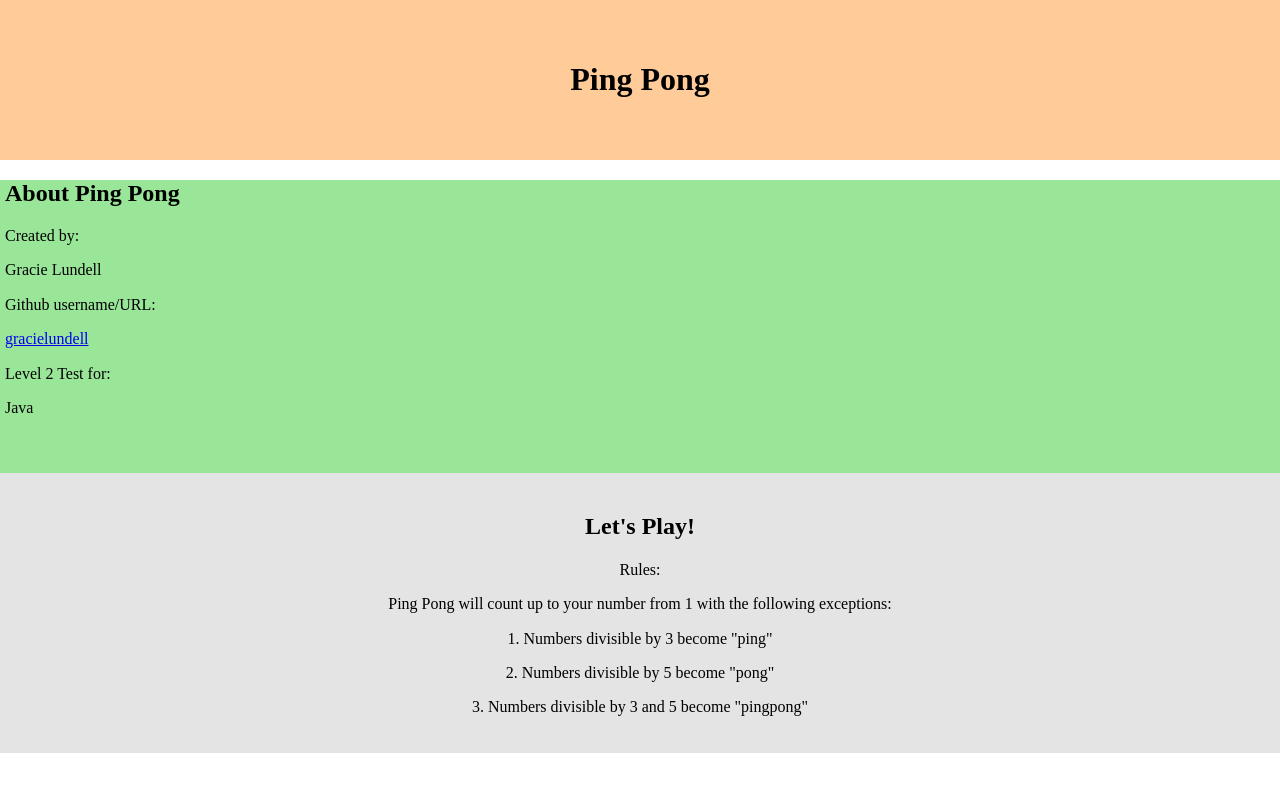
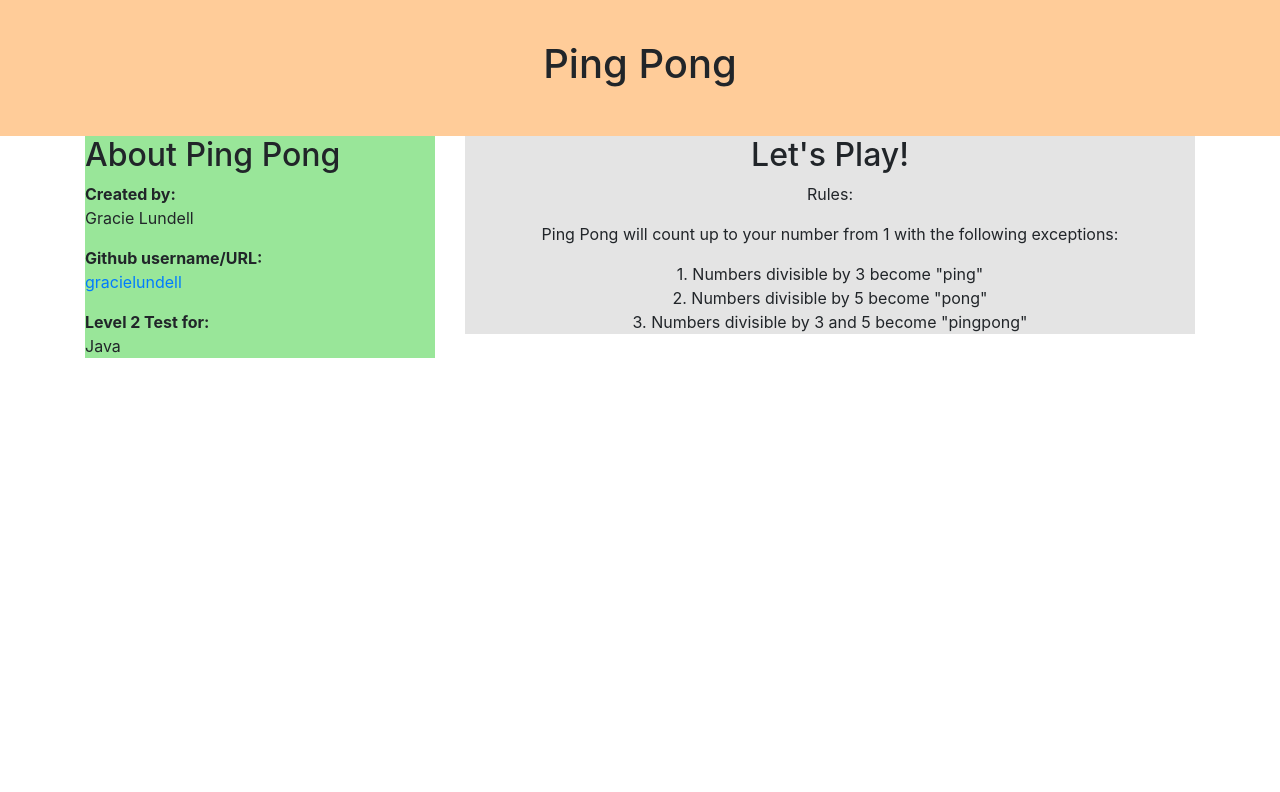
Before and after one commit to gracielundell/epicodus-code-review-3, a plain HTML site: page pingping.html in a window 1280 px wide. Drawn offline with nearby package versions, Linux system fonts and the light colour scheme.

Commit message:
Align 'About' and 'Rules' next to eact other

```diff
--- a/css/pingpong.css
+++ b/css/pingpong.css
@@ -1,22 +1,41 @@
-
+/**************************
+HEADING
+**************************/
 header {
-  padding: 20px; 20px;
-  background: #FFCC99;
+  padding: 40px; 20px;
+  background: #FFCC99; /* peach */
   text-align: center;
 }
 
-h1 {
-  padding: 20px 20px;
+
+/**************************
+'ABOUT' SIDEBAR SHAPING
+**************************/
+
+
+
+/**************************
+'LET'S PLAY' SHAPING
+**************************/
+.my-info {
+  text-align: left;
+  margin: 0;
+}
+
+
+/**************************
+COLORS
+**************************/
+body {
+  background: #E4E4E4; /* grey */
+}
+
+
+.rules {
+  background: #E4E4E4; /* grey */
+  text-align: center;
 }
 
 .my-info {
-  background: #99E699;
-  text-align: left;
-  padding: 0 20px 40px 5px;
+  background: #99E699; /* green */
 }
-
-.rules {
-  background: #E4E4E4;
-  text-align: center;
-  padding: 20px;
-}
--- a/pingping.html
+++ b/pingping.html
@@ -1,36 +1,44 @@
 <!DOCTYPE html>
-<html>
+<html lang="eng">
   <head>
     <meta charset="utf-8">
     <title> Gracie Lundell | Level 2 Coding Challenge </title>
-    <link rel="stylesheet" href="css/normalize.css">
     <link rel="stylesheet" href="css/pingpong.css">
+    <link rel="stylesheet" href="css/bootstrap.min.css"
+
   </head>
+
   <body>
     <header>
-      <div align="center">
         <h1> Ping Pong </h1>
-      </div>
     </header>
+
     <section>
+    <div class="container">
+      <div class="row">
+        <div class="col-md-4">
           <div class="my-info">
             <h2> About Ping Pong </h2>
-          <p> Created by: </p>
-          <p>Gracie Lundell</p>
-          <p>Github username/URL: </p>
-          <a href="https://github.com/gracielundell">gracielundell</a>
-          <p>Level 2 Test for: </p>
-          <p>Java </p>
-          </p>
+              <p><strong> Created by: </strong><br>
+                Gracie Lundell</p>
+              <p><strong> Github username/URL: </strong><br>
+                <a href="https://github.com/gracielundell">gracielundell</a></p>
+              <p><strong> Level 2 Test for: </strong><br>
+                Java </p>
             </div>
+          </div>
+          <div class="col-md-8">
             <div class="rules">
               <h2> Let's Play! </h2>
                 <p> Rules: </p>
                 <p> Ping Pong will count up to your number from 1 with the following exceptions: </p>
-          <p> 1. Numbers divisible by 3 become "ping" </p>
-          <p> 2. Numbers divisible by 5 become "pong" </p>
-          <p> 3. Numbers divisible by 3 and 5 become "pingpong" </p>
-
+                 1. Numbers divisible by 3 become "ping" <br>
+                 2. Numbers divisible by 5 become "pong" <br>
+                 3. Numbers divisible by 3 and 5 become "pingpong" </p>
+             </div>
+           </div>
+         </div>
+       </div>
     </section>
     <footer></footer>
   </body>
```
Lines whose indentation alone changed are shown as unchanged.
